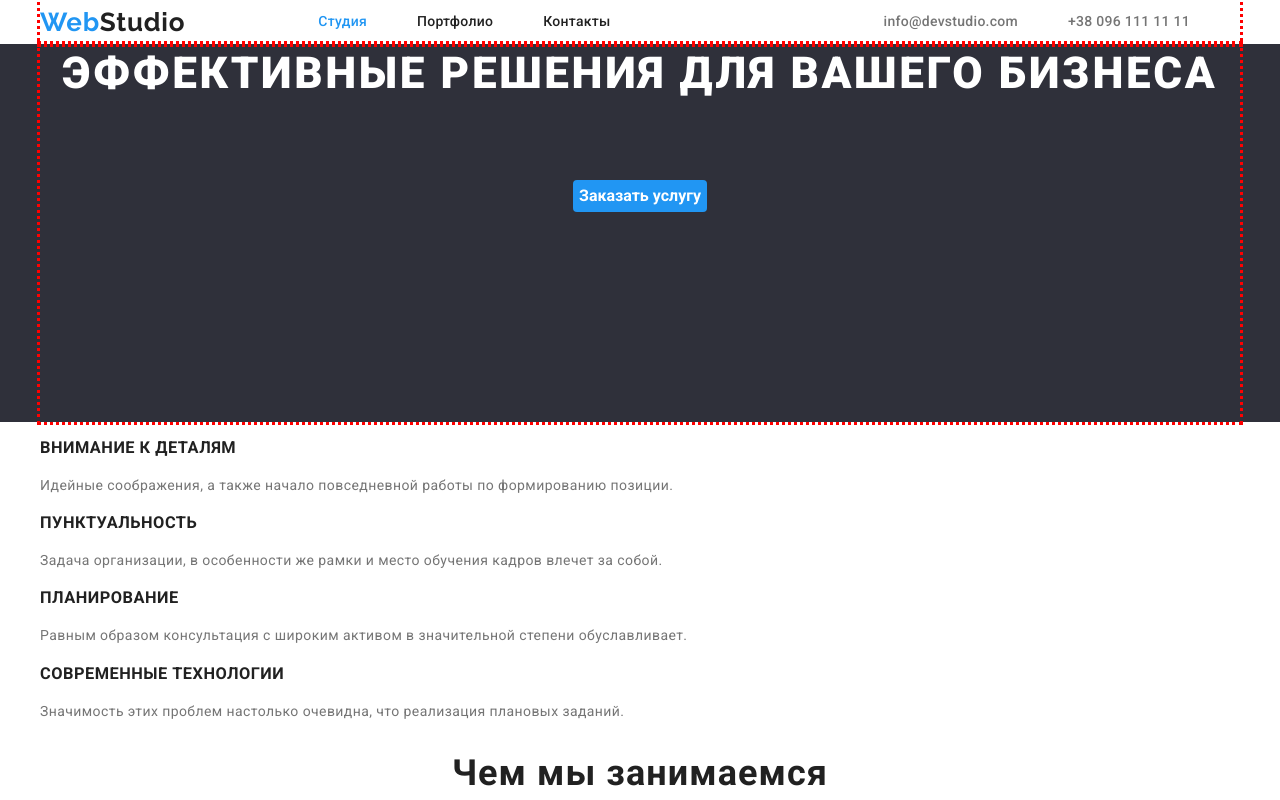
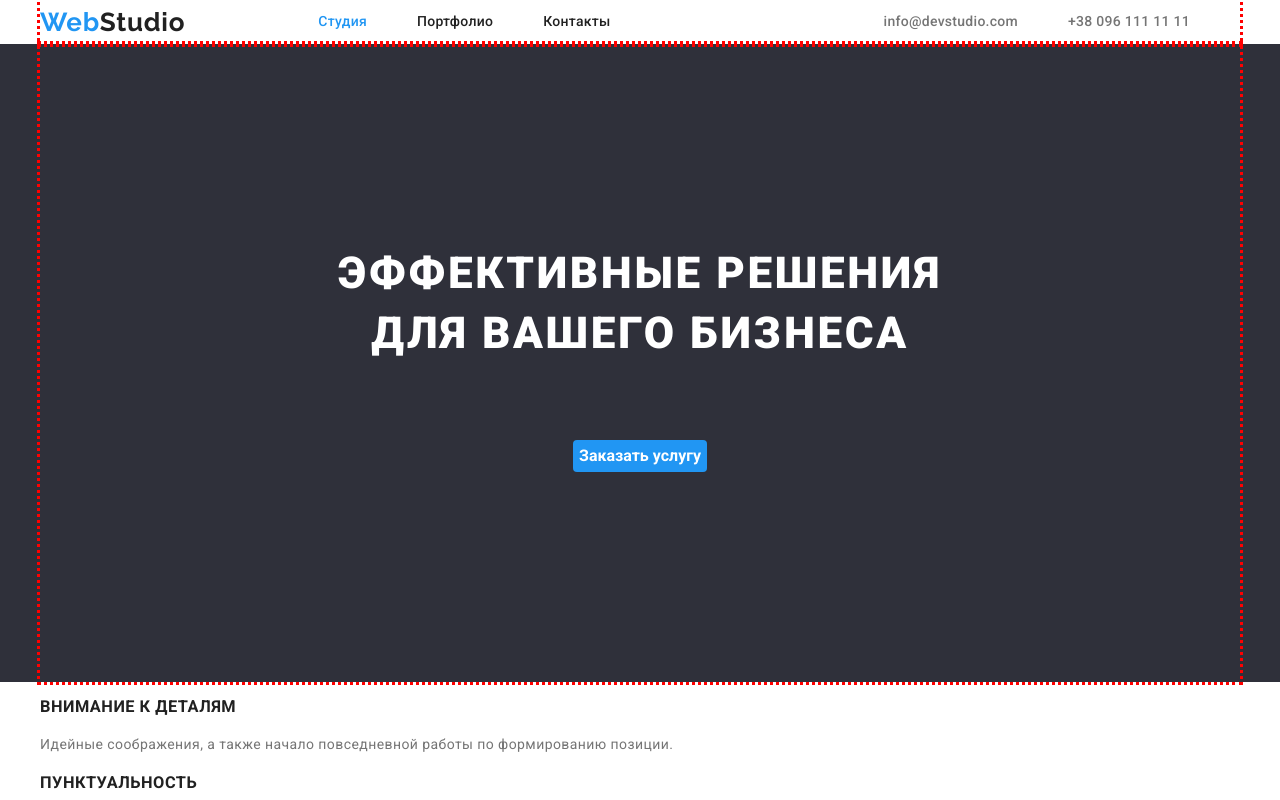
Before and after one commit to Ltdowl/goit-markup-hw-03, a plain HTML site: page index.html in a window 1280 px wide. Shown: the top 800 px of the page. Drawn offline with Linux system fonts and the light colour scheme.

Commit message:
сделал шапку и заголовок

```diff
--- a/css/styles.css
+++ b/css/styles.css
@@ -41,7 +41,6 @@ address {
 }
 
 .logo {
-
   font-family: 'Raleway', sans-serif;
   font-size: 26px;
   line-height: 1.19;
@@ -49,8 +48,7 @@ address {
   text-decoration: none;
 
   margin-right: 93px;
-
-}
+ }
 
 .logo-text {
   color: var(--accent-color);
@@ -74,12 +72,9 @@ display: flex;
 align-items: center;
 }
 
-
-
 .site-contact {
   margin-left: auto;
 }
-
 
 .site-nav,
 .site-contact {
@@ -89,14 +84,10 @@ align-items: center;
   letter-spacing: 0.02em;
 }
 
-
-
-
 .site-contact .list,
 .site-nav .list {
 margin-right: 50px;
 }
-
 
 .site-nav .link:hover,
 .site-nav .link:focus {
@@ -132,9 +123,11 @@ margin-right: 50px;
   font-weight: 900;
   font-size: 44px;
   line-height: 1.36;
-letter-spacing: 0.06em;
-
-margin-top: 0;
+  letter-spacing: 0.06em;
+  margin-top: 0;
+  padding-top: 200px;
+  padding-left: 252px;
+  padding-right: 252px;
 }
 
 .visually-hidden {
@@ -168,6 +161,7 @@ margin-top: 0;
     margin-top: 40px;
     margin-bottom: 210px;
 }
+
 .button.primary {
   color: var(--primary-white-color);
   background-color: var(--accent-color-button);
```
